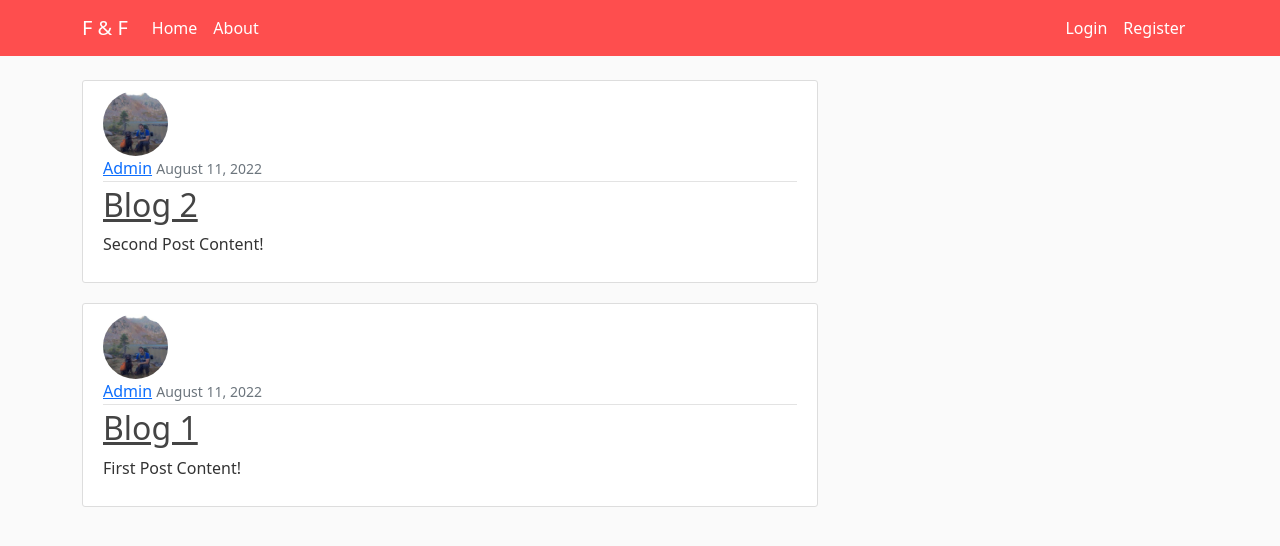
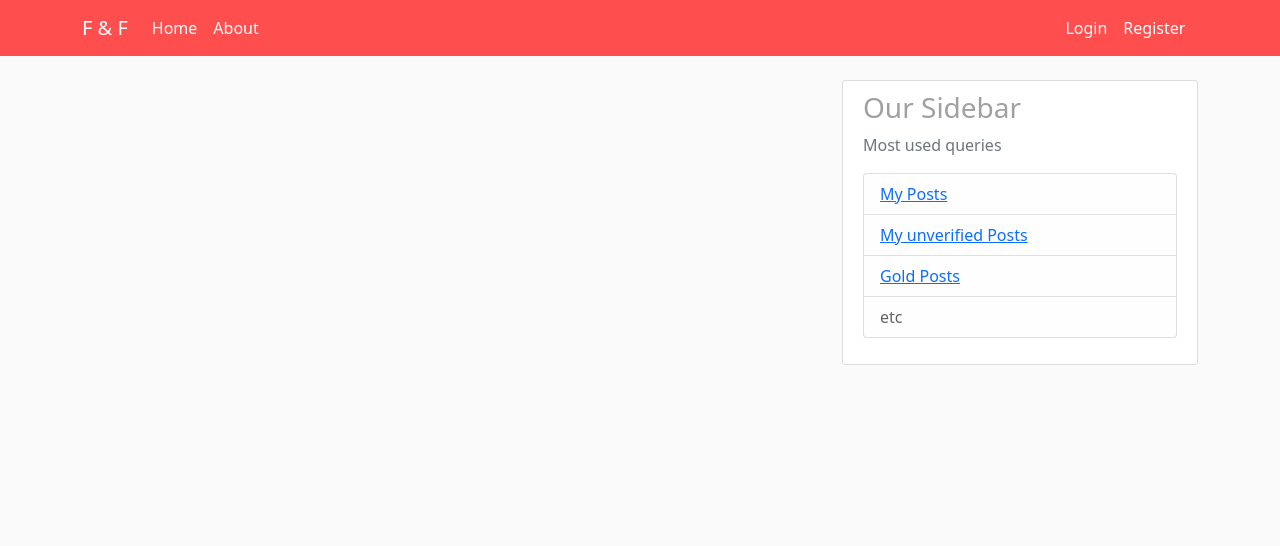
Before and after one commit to Daniel-Fontes98/BD2, a Django app: page / in a window 1280 px wide. Shown: the top 546 px of the page. Run offline with Django 3.2, Linux system fonts and the light colour scheme; data comes from the database, SQL or seed files in the repository.

Commit message:
v5.1 Modelos alterados, verified & Gold_Access

```diff
--- a/Imobil/models.py
+++ b/Imobil/models.py
@@ -9,6 +9,8 @@ class Post(models.Model):
     content = models.TextField()
     date_posted = models.DateTimeField(default=timezone.now)
     author = models.ForeignKey(User, on_delete=models.CASCADE)
+    verified = models.BooleanField(default=False)
+    Gold_Access = models.BooleanField()
 
     def __str__(self):
         return self.title
--- a/Imobil/templates/Imobil/base.html
+++ b/Imobil/templates/Imobil/base.html
@@ -54,7 +54,20 @@
                 {% endif %}
                 {% block content %}{% endblock %}
             </div>
-        </div>
+            <div class="col-md-4">
+              <div class="content-section">
+                <h3>Our Sidebar</h3>
+                <p class='text-muted'>Most used queries
+                  <ul class="list-group">
+                    <li class="list-group-item list-group-item-light"><a href="#">My Posts</a> </li>
+                    <li class="list-group-item list-group-item-light"><a href="#">My unverified Posts</a></li>
+                    <li class="list-group-item list-group-item-light"><a href="#">Gold Posts</a></li>
+                    <li class="list-group-item list-group-item-light">etc</li>
+                  </ul>
+                </p>
+              </div>
+            </div>
+      </div>
     </main>
     <script src="https://cdn.jsdelivr.net/npm/bootstrap@5.0.2/dist/js/bootstrap.bundle.min.js" integrity="sha384-MrcW6ZMFYlzcLA8Nl+NtUVF0sA7MsXsP1UyJoMp4YLEuNSfAP+JcXn/tWtIaxVXM" crossorigin="anonymous"></script>
 </body>
--- a/Imobil/templates/Imobil/home.html
+++ b/Imobil/templates/Imobil/home.html
@@ -1,6 +1,8 @@
 {% extends "Imobil/base.html" %}
 {% block content %}
     {% for post in posts %}
+      {% if user.is_authenticated %}
+        {% if post.verified == True %}
           <article class="media content-section">
             <img class="rounded-circle article-img" src="{{ post.author.profile.image.url }}">
               <div class="media-body">
@@ -12,5 +14,21 @@
                 <p class="article-content">{{ post.content }}</p>
               </div>
           </article>
+        {% endif %}
+      {% else %}
+        {% if post.verified == True and post.Gold_Access == False %}
+          <article class="media content-section">
+            <img class="rounded-circle article-img" src="{{ post.author.profile.image.url }}">
+              <div class="media-body">
+                <div class="article-metadata">
+                  <a class="mr-2" href="#">{{ post.author }}</a>
+                  <small class="text-muted">{{ post.date_posted|date:"F d, Y" }}</small>
+                </div>
+                <h2><a class="article-title" href="{% url 'imobil-detail' post.id %}">{{ post.title }}</a></h2>
+                <p class="article-content">{{ post.content }}</p>
+              </div>
+          </article>
+          {% endif %}
+      {% endif %}
     {% endfor %}
 {% endblock content %}
--- a/Imobil/templates/Imobil/post_detail.html
+++ b/Imobil/templates/Imobil/post_detail.html
@@ -6,7 +6,7 @@
         <div class="article-metadata">
             <a class="mr-2" href="#">{{ object.author }}</a>
             <small class="text-muted">{{ object.date_objected|date:"F d, Y" }}</small>
-            {% if object.author == user %}
+            {% if object.author == user or user.is_staff == True %}
                 <div>
                     <a class="btn btn-secondary btn-sm mt-1 mb-1" href="{%url 'imobil-update' object.id%}">Update</a>
                     <a class="btn btn-danger btn-sm mt-1 mb-1" href="{%url 'imobil-delete' object.id%}">Delete</a>
--- a/Imobil/views.py
+++ b/Imobil/views.py
@@ -6,13 +6,13 @@ import pymongo
 from django.conf import settings
 
 
-my_client = pymongo.MongoClient(settings.DB_NAME)
+""" my_client = pymongo.MongoClient(settings.DB_NAME)
 
 dbname = my_client['Projeto']
 collection_name = dbname["auth_user"]
 update_data = collection_name.update_one({'id':1}, {'$set':{'username':'Ruben'}})
 count = collection_name.count()
-print(count)
+print(count) """
 
 
 class PostListView(ListView):
@@ -29,13 +29,13 @@ class PostDeleteView(LoginRequiredMixin, UserPassesTestMixin, DeleteView):
     success_url = '/'
     def test_func(self):
         post = self.get_object()
-        if self.request.user == post.author:
+        if self.request.user == post.author or self.request.user.is_staff == True:
             return True
         return False
 
 class PostCreateView(LoginRequiredMixin, CreateView):
     model = Post
-    fields = ['title', 'content']
+    fields = ['title', 'content', 'Gold_Access']
 
     def form_valid(self, form):
         form.instance.author = self.request.user
@@ -51,7 +51,7 @@ class PostUpdateView(LoginRequiredMixin, UserPassesTestMixin, UpdateView):
 
     def test_func(self):
         post = self.get_object()
-        if self.request.user == post.author:
+        if self.request.user == post.author or self.request.user.is_staff == True:
             return True
         return False
 
```
Lines whose indentation alone changed are shown as unchanged.
